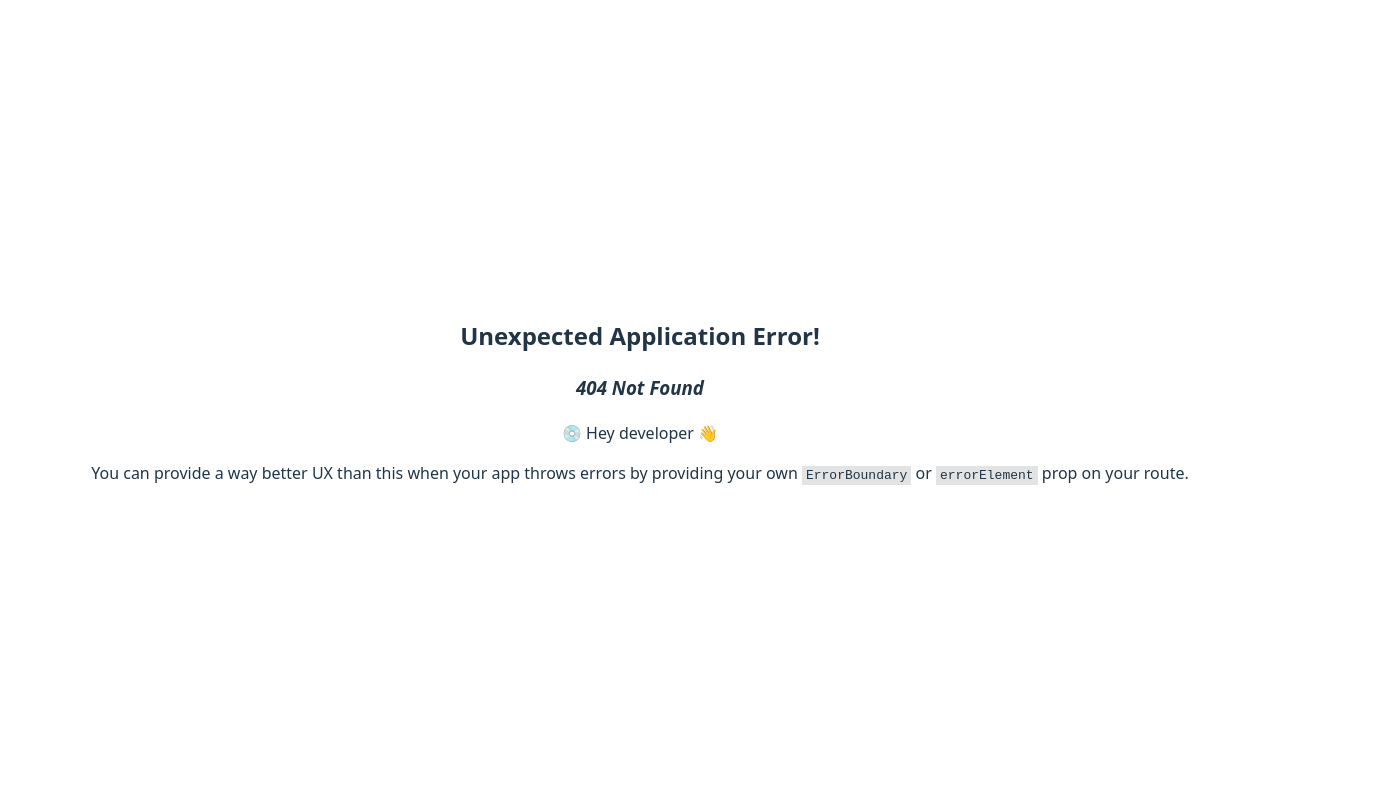
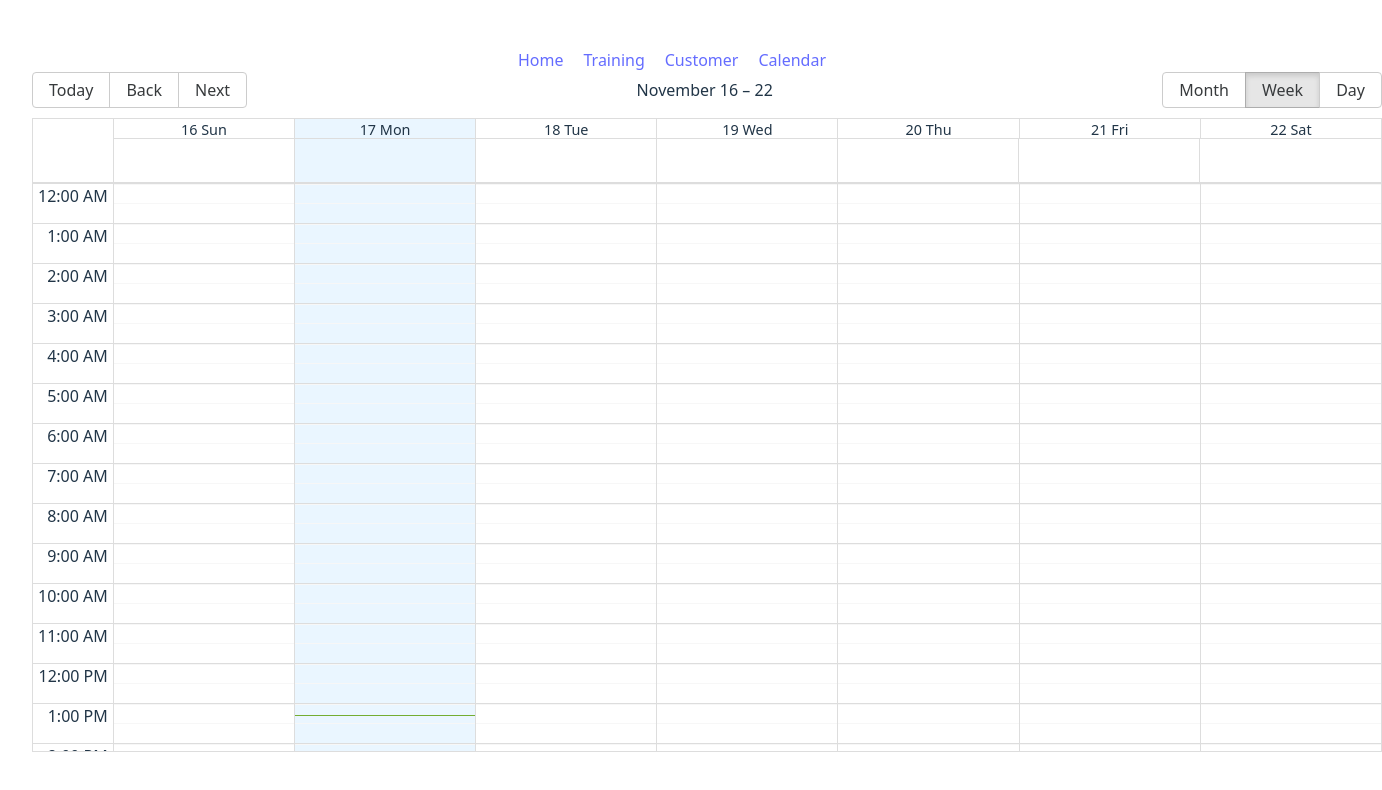
Before and after one commit to keksamu/personaltrainer, a React (Vite) app: page /calendar in a window 1280 px wide. Before the commit this address had no page. Shown: the top 790 px of the page, 1382 px wide, since content can reach past the window. Built offline with nearby package versions, Linux system fonts and the light colour scheme; no server answers.

Commit message:
Calendar working

```diff
--- a/package.json
+++ b/package.json
@@ -19,6 +19,7 @@
     "dayjs": "^1.11.19",
     "papaparse": "^5.5.3",
     "react": "^19.2.0",
+    "react-big-calendar": "^1.19.4",
     "react-dom": "^19.2.0",
     "react-router": "^7.9.6",
     "uuid": "^13.0.0"
@@ -28,6 +29,7 @@
     "@types/node": "^24.10.0",
     "@types/papaparse": "^5.5.0",
     "@types/react": "^19.2.2",
+    "@types/react-big-calendar": "^1.16.3",
     "@types/react-dom": "^19.2.2",
     "@vitejs/plugin-react": "^5.1.0",
     "eslint": "^9.39.1",
--- a/src/App.tsx
+++ b/src/App.tsx
@@ -8,7 +8,8 @@ function App() {
       <Container>
         <Link to={"/"} style={{ marginRight: '20px' }}>Home</Link>
         <Link to={"/training"} style={{ marginRight: '20px' }}>Training</Link>
-        <Link to={"/customer"}>Customer</Link>
+        <Link to={"/customer"} style={{ marginRight: '20px' }}>Customer</Link>
+        <Link to={"/calendar"}>Calendar</Link>
       </Container>
       <Outlet />
     </>
--- a/src/main.tsx
+++ b/src/main.tsx
@@ -6,6 +6,7 @@ import Training from './pages/Training';
 import Customer from './pages/Customer';
 import Home from './pages/Home';
 import './index.css';
+import Calendar from './pages/Calendar';
 
 const router = createBrowserRouter([
   {
@@ -24,6 +25,10 @@ const router = createBrowserRouter([
         path: "customer",
         element: <Customer />,
       },
+        {
+        path: "calendar",
+        element: <Calendar />,
+      },
     ]
   }
 ]);
--- /dev/null
+++ b/src/pages/Calendar.tsx
@@ -0,0 +1,83 @@
+import { useEffect, useState } from 'react';
+import { Calendar as BigCalendar, dayjsLocalizer, Views } from 'react-big-calendar';
+import type { View } from 'react-big-calendar';
+import dayjs from 'dayjs';
+import 'react-big-calendar/lib/css/react-big-calendar.css';
+import type { Ttraining } from '../types';
+
+const localizer = dayjsLocalizer(dayjs);
+
+type CalendarEvent = {
+    title: string;
+    start: Date;
+    end: Date;
+    resource?: any;
+};
+
+export default function Calendar() {
+    const [events, setEvents] = useState<CalendarEvent[]>([]);
+    const [view, setView] = useState<View>(Views.WEEK);
+    const [date, setDate] = useState(new Date());
+
+    const getTrainings = async () => {
+        try {
+            const response = await fetch('https://customer-rest-service-frontend-personaltrainer.2.rahtiapp.fi/api/trainings');
+            const data = await response.json();
+
+            const calendarEvents = await Promise.all(
+                data._embedded.trainings.map(async (training: Ttraining) => {
+                    try {
+                        const customerResponse = await fetch(training._links.customer.href);
+                        const customer = await customerResponse.json();
+
+                        const startDate = new Date(training.date);
+                        const endDate = new Date(startDate.getTime() + training.duration * 60000);
+
+                        return {
+                            title: `${training.activity} / ${customer.firstname} ${customer.lastname}`,
+                            start: startDate,
+                            end: endDate,
+                            resource: training
+                        };
+                    } catch (error) {
+                        const startDate = new Date(training.date);
+                        const endDate = new Date(startDate.getTime() + training.duration * 60000);
+
+                        return {
+                            title: training.activity,
+                            start: startDate,
+                            end: endDate,
+                            resource: training
+                        };
+                    }
+                })
+            );
+
+            setEvents(calendarEvents);
+        } catch (err) {
+            console.error('Failed to fetch trainings:', err);
+        }
+    };
+
+    useEffect(() => {
+        getTrainings();
+    }, []);
+
+    return (
+        <div style={{width: '1350px', height: '85vh' }}>
+            <BigCalendar
+                localizer={localizer}
+                events={events}
+                startAccessor="start"
+                endAccessor="end"
+                style={{ height: '100%' }}
+                views={['month', 'week', 'day']}
+                defaultView="week"
+                view={view}
+                onView={setView}
+                date={date}
+                onNavigate={(newDate) => setDate(newDate)}
+            />
+        </div>
+    );
+}
```
Also changed, not shown: 1 other file (tests, documents, lock files or other folders).
